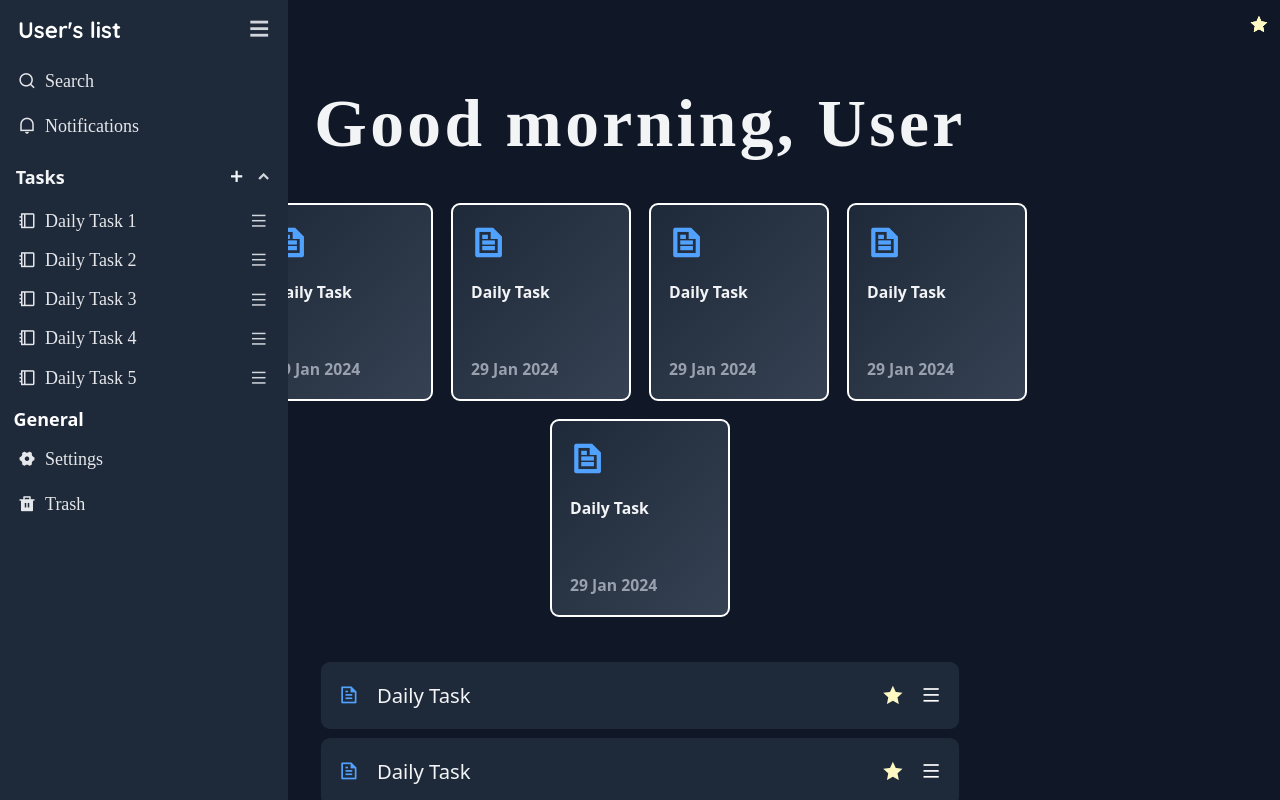
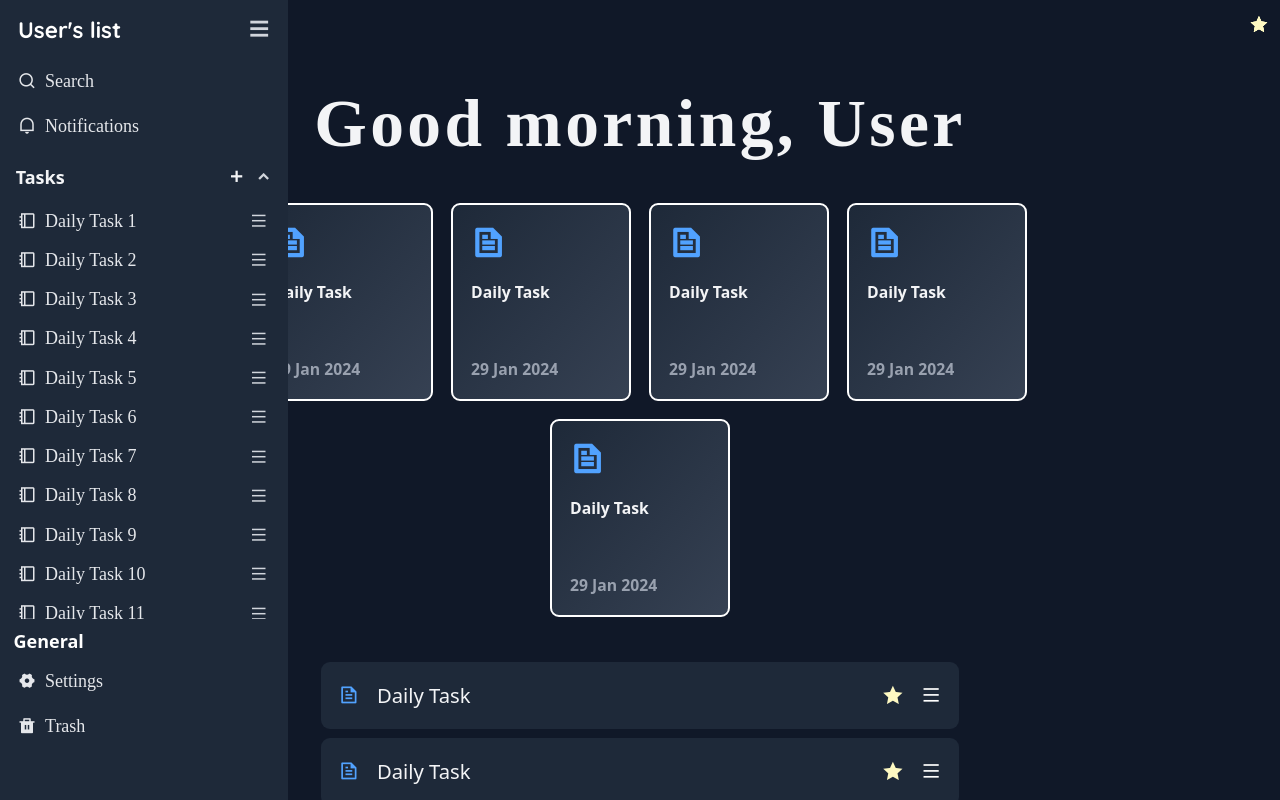
Before and after one commit to virtualharsh/Notion-Clone, a React (Vite) app: page / in a window 1280 px wide. Both pictures are taken after a click on the button 42 px from the left and 29 px from the top of the page. Shown: the top 800 px of the page. Built offline with nearby package versions, Linux system fonts and the light colour scheme; a web font is replaced by a local one.

Commit message:
fixed scroll error in task sidebar

```diff
--- a/src/components/Sidebar/Items.jsx
+++ b/src/components/Sidebar/Items.jsx
@@ -78,7 +78,7 @@ const Items = () => {
     return (
         <div className="w-full h-max overflow-hidden flex flex-col gap-y-2">
             {/* Task Header */}
-            <button className="flex p-0.5 items-center justify-between w-full font-semibold text-gray-100">
+            <button className="flex p-0.5 items-center justify-between w-full font-semibold text-gray-100 focus:outline-none">
                 <p className="w-max">Tasks</p>
                 <div className="w-full flex justify-end gap-x-2">
                     <i className="ri-add-line cursor-pointer"></i>
@@ -92,14 +92,14 @@ const Items = () => {
             {/* Collapsible List */}
             <div
                 ref={contentRef}
-                className="overflow-hidden transition-all duration-300"
+                className="overflow-y-scroll transition-all duration-300 h-8/12"
                 style={{
                     maxHeight: taskVisible ? `${contentRef.current?.scrollHeight}px` : "0px",
                 }}
             >
                 <div className="w-full">
                     <ul className="flex flex-col gap-y-0.5">
-                        {[...Array(5)].map((_, index) => (
+                        {[...Array(20)].map((_, index) => (
                             <div
                                 key={index}
                                 className="p-1 pr-1.5 flex items-center justify-between hover:bg-blue-400 hover:rounded-lg transition-colors duration-200"
```
